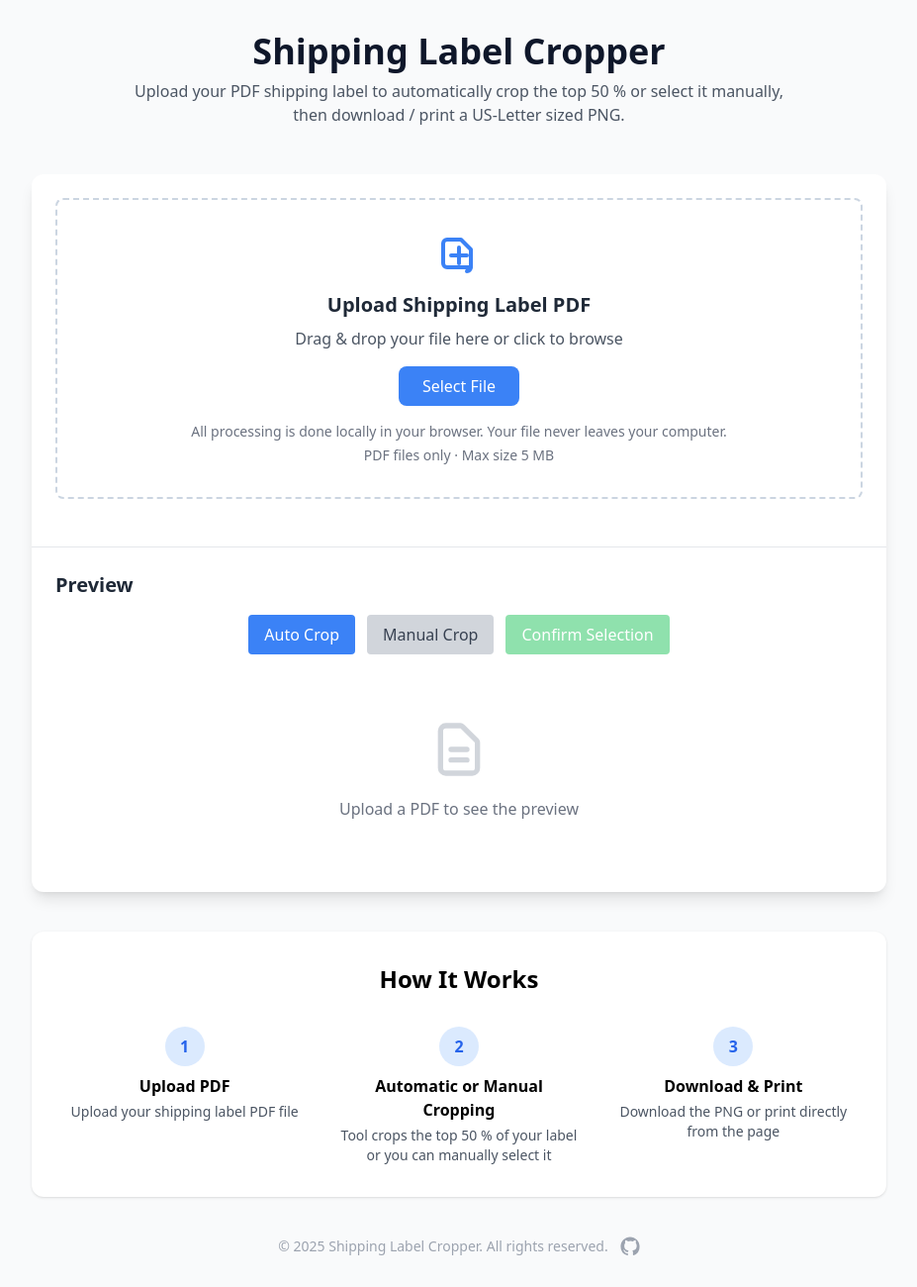
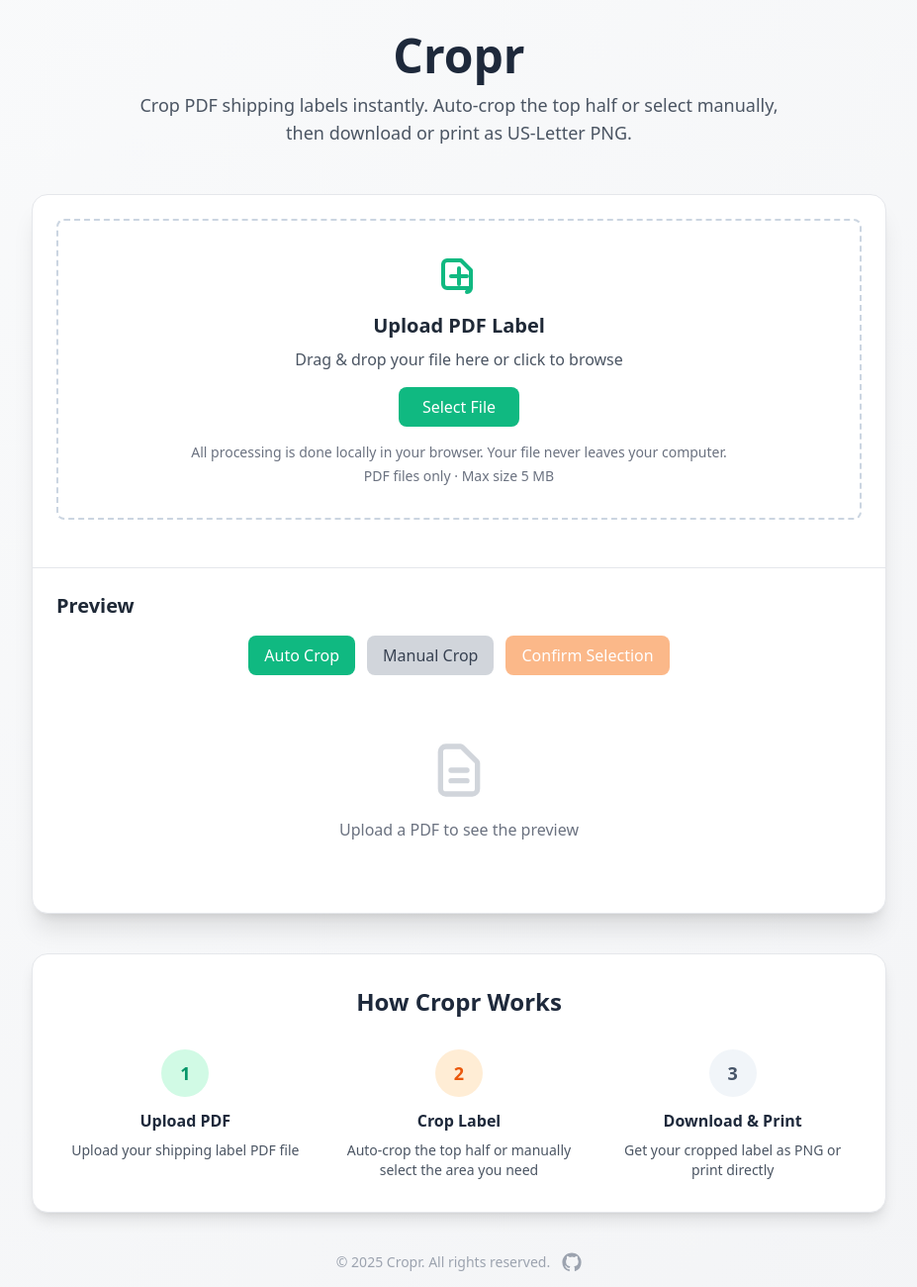
Before and after one commit to tatujan/Cropr, a plain HTML site: page index.html in a window 1280 px wide. Shown: the whole page at 99% size, without its empty margins (176-1103 px from the left). Drawn offline with nearby package versions, Linux system fonts and the light colour scheme; a script that the page names is missing.

Commit message:
Redesign UI with new color palette and rebrand to Cropr

```diff
--- a/index.html
+++ b/index.html
@@ -3,7 +3,7 @@
 <head>
     <meta charset="UTF-8">
     <meta name="viewport" content="width=device-width, initial-scale=1.0">
-    <title>Shipping Label Cropper</title>
+    <title>Cropr - PDF Label Cropper</title>
 
     <!-- Tailwind & libs -->
     <script src="https://cdn.tailwindcss.com"></script>
@@ -18,9 +18,10 @@
             theme: {
                 extend: {
                     colors: {
-                        primary: '#3b82f6',
-                        secondary: '#1e40af',
-                        dark: '#0f172a',
+                        primary: '#10b981',      // emerald-500
+                        secondary: '#475569',    // slate-600
+                        accent: '#f97316',       // orange-500
+                        dark: '#1e293b',         // slate-800
                     },
                 },
             },
@@ -28,9 +29,9 @@
     </script>
     <style>
         .drop-zone{border:2px dashed #cbd5e1;transition:all .3s}
-        .drop-zone.active{border-color:#3b82f6;background:#f0f9ff}
+        .drop-zone.active{border-color:#10b981;background:#f0fdf4}
         .preview-container{transition:opacity .3s}
-        .progress-bar{height:4px;background:#3b82f6;transition:width .3s}
+        .progress-bar{height:4px;background:#10b981;transition:width .3s}
         canvas{max-width:100%;height:auto;box-shadow:0 4px 6px -1px rgb(0 0 0/.1),0 2px 4px -1px rgb(0 0 0/.06)}
 
         #selectionBox{
@@ -83,19 +84,19 @@
     </style>
 </head>
 
-<body class="bg-gray-50 min-h-screen">
+<body class="bg-gradient-to-br from-gray-50 to-gray-100 min-h-screen">
     <div class="max-w-4xl mx-auto px-4 py-8">
         <!---------------HEADER ------------>
         <header class="text-center mb-12">
-            <h1 class="text-3xl md:text-4xl font-bold text-dark mb-2">Shipping Label Cropper</h1>
-            <p class="text-gray-600 max-w-2xl mx-auto">
-                Upload your PDF shipping label to automatically crop the top&nbsp;50 % or select it manually,
-                then download / print a US-Letter sized PNG.
+            <h1 class="text-4xl md:text-5xl font-bold text-dark mb-3">Cropr</h1>
+            <p class="text-gray-600 max-w-2xl mx-auto text-lg">
+                Crop PDF shipping labels instantly. Auto-crop the top half or select manually,
+                then download or print as US-Letter PNG.
             </p>
         </header>
 
         <!--------------- MAIN CARD ------------------------------->
-        <main class="bg-white rounded-xl shadow-lg overflow-hidden">
+        <main class="bg-white rounded-2xl shadow-xl border border-gray-200 overflow-hidden">
             <!-- Upload section (identical to original) -->
             <div class="p-6 border-b">
                 <div id="dropZone" class="drop-zone rounded-lg p-8 text-center cursor-pointer mb-6">
@@ -106,7 +107,7 @@
                                   d="M12 16v-4m0 0V8m0 4H8m4 0h4m2 6H6a2 2 0 01-2-2V6a2
                                      2 0 012-2h7l5 5v9a2 2 0 01-2 2z"/>
                         </svg>
-                        <h3 class="text-xl font-semibold text-gray-800 mb-2">Upload Shipping Label PDF</h3>
+                        <h3 class="text-xl font-semibold text-gray-800 mb-2">Upload PDF Label</h3>
                         <p class="text-gray-600 mb-4">Drag&nbsp;&amp;&nbsp;drop your file here or click to browse</p>
 
                         <input id="fileInput" type="file" class="hidden" accept=".pdf">
@@ -150,9 +151,9 @@
 
                 <!-- centred buttons -->
                 <div id="cropModeControls" class="flex justify-center items-center gap-3 mb-4">
-                    <button id="autoCropBtn"   class="bg-primary text-white px-4 py-2 rounded">Auto Crop</button>
-                    <button id="manualCropBtn" class="bg-gray-300 text-gray-700 px-4 py-2 rounded">Manual Crop</button>
-                    <button id="confirmCropBtn" class="bg-green-500 text-white px-4 py-2 rounded disabled:opacity-50" disabled>Confirm Selection</button>
+                    <button id="autoCropBtn"   class="bg-primary hover:bg-emerald-600 text-white px-4 py-2 rounded-lg transition">Auto Crop</button>
+                    <button id="manualCropBtn" class="bg-gray-300 hover:bg-gray-400 text-gray-700 px-4 py-2 rounded-lg transition">Manual Crop</button>
+                    <button id="confirmCropBtn" class="bg-accent hover:bg-orange-600 text-white px-4 py-2 rounded-lg transition disabled:opacity-50" disabled>Confirm Selection</button>
                 </div>
 
                 <!-- canvases -->
@@ -182,7 +183,7 @@
                     <div class="flex flex-col sm:flex-row gap-3 w-full max-w-md">
                         <!-- Download -->
                         <button id="downloadBtn"
-                                class="flex-1 bg-green-600 hover:bg-green-700 text-white font-medium py-3 px-6 rounded-lg transition flex items-center justify-center whitespace-nowrap disabled:opacity-50"
+                                class="flex-1 bg-primary hover:bg-emerald-600 text-white font-medium py-3 px-6 rounded-lg transition flex items-center justify-center whitespace-nowrap disabled:opacity-50"
                                 disabled>
                             <svg xmlns="http://www.w3.org/2000/svg"
                                  class="h-5 w-5 mr-2" viewBox="0 0 20 20" fill="currentColor">
@@ -196,7 +197,7 @@
 
                         <!-- Print -->
                         <button id="printBtn"
-                                class="flex-1 bg-blue-600 hover:bg-blue-700 text-white font-medium py-3 px-6 rounded-lg transition flex items-center justify-center whitespace-nowrap disabled:opacity-50"
+                                class="flex-1 bg-accent hover:bg-orange-600 text-white font-medium py-3 px-6 rounded-lg transition flex items-center justify-center whitespace-nowrap disabled:opacity-50"
                                 disabled>
                             <svg xmlns="http://www.w3.org/2000/svg"
                                  class="h-5 w-5 mr-2" viewBox="0 0 20 20" fill="currentColor">
@@ -210,7 +211,7 @@
 
                         <!-- Reset -->
                         <button id="resetBtn"
-                                class="flex-1 bg-gray-600 hover:bg-gray-700 text-white font-medium py-3 px-6 rounded-lg transition flex items-center justify-center whitespace-nowrap">
+                                class="flex-1 bg-gray-500 hover:bg-gray-600 text-white font-medium py-3 px-6 rounded-lg transition flex items-center justify-center whitespace-nowrap">
                             <svg xmlns="http://www.w3.org/2000/svg"
                                  class="h-5 w-5 mr-2" viewBox="0 0 20 20" fill="currentColor">
                                 <path fill-rule="evenodd"
@@ -240,29 +241,29 @@
         </main>
 
         <!------------ How It Works Box --------------------->
-        <section class="mt-10 bg-white rounded-xl shadow p-8">
-            <h2 class="text-center text-2xl font-semibold mb-8">How It Works</h2>
+        <section class="mt-10 bg-white rounded-2xl shadow-lg border border-gray-200 p-8">
+            <h2 class="text-center text-2xl font-semibold mb-8 text-dark">How Cropr Works</h2>
             <div class="grid grid-cols-1 sm:grid-cols-3 gap-8 text-center">
                 <div>
-                    <div class="w-10 h-10 mx-auto mb-2 rounded-full bg-blue-100 text-blue-600 font-bold flex items-center justify-center">1</div>
-                    <h3 class="font-semibold mb-1">Upload PDF</h3>
+                    <div class="w-12 h-12 mx-auto mb-3 rounded-full bg-emerald-100 text-emerald-600 font-bold flex items-center justify-center text-lg">1</div>
+                    <h3 class="font-semibold mb-2 text-dark">Upload PDF</h3>
                     <p class="text-sm text-gray-600">Upload your shipping label PDF file</p>
                 </div>
                 <div>
-                    <div class="w-10 h-10 mx-auto mb-2 rounded-full bg-blue-100 text-blue-600 font-bold flex items-center justify-center">2</div>
-                    <h3 class="font-semibold mb-1">Automatic or Manual Cropping</h3>
-                    <p class="text-sm text-gray-600">Tool crops the top 50 % of your label<br>or you can manually select it</p>
+                    <div class="w-12 h-12 mx-auto mb-3 rounded-full bg-orange-100 text-orange-600 font-bold flex items-center justify-center text-lg">2</div>
+                    <h3 class="font-semibold mb-2 text-dark">Crop Label</h3>
+                    <p class="text-sm text-gray-600">Auto-crop the top half or manually select the area you need</p>
                 </div>
                 <div>
-                    <div class="w-10 h-10 mx-auto mb-2 rounded-full bg-blue-100 text-blue-600 font-bold flex items-center justify-center">3</div>
-                    <h3 class="font-semibold mb-1">Download & Print</h3>
-                    <p class="text-sm text-gray-600">Download the PNG or print directly from the page</p>
+                    <div class="w-12 h-12 mx-auto mb-3 rounded-full bg-slate-100 text-slate-600 font-bold flex items-center justify-center text-lg">3</div>
+                    <h3 class="font-semibold mb-2 text-dark">Download & Print</h3>
+                    <p class="text-sm text-gray-600">Get your cropped label as PNG or print directly</p>
                 </div>
             </div>
         </section>
         <!----------- Footer ---------------------------------->
         <footer class="mt-10 flex items-center justify-center gap-3 text-gray-400 text-sm">
-            <span>© 2025 Shipping Label Cropper. All rights reserved.</span>
+            <span>© 2025 Cropr. All rights reserved.</span>
 
             <!-- GitHub link -->
             <a href="https://github.com/tatujan/Cropr"
```
